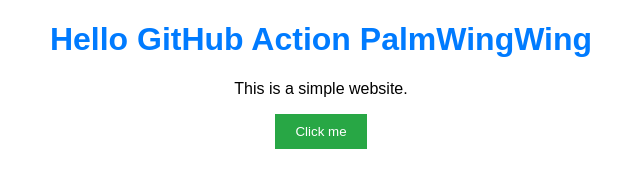
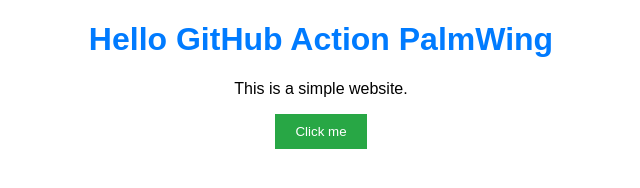
Before and after one commit to PalmWingWing/my-simple-website, a website: page index.html in a window 1280 px wide. Shown: the whole page, without its empty margins (319-959 px from the left). Drawn offline with Linux system fonts and the light colour scheme.

Commit message:
first commit

```diff
--- a/index.html
+++ b/index.html
@@ -6,7 +6,7 @@
 </head>
 <body>
 
-<h1>Hello GitHub Action PalmWingWing</h1>
+<h1>Hello GitHub Action PalmWing</h1>
 <p>This is a simple website.</p>
 <button id="myButton">Click me</button>
 
```
